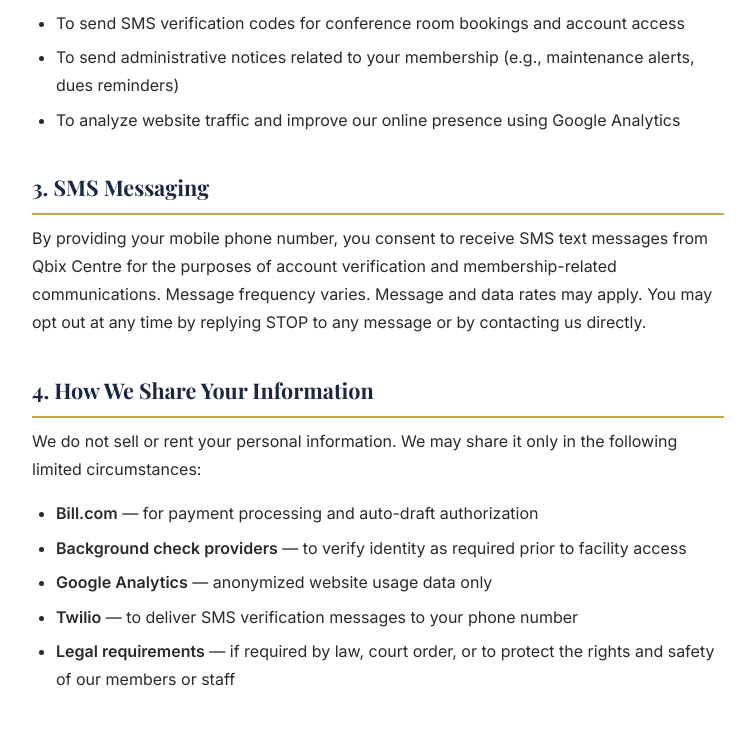
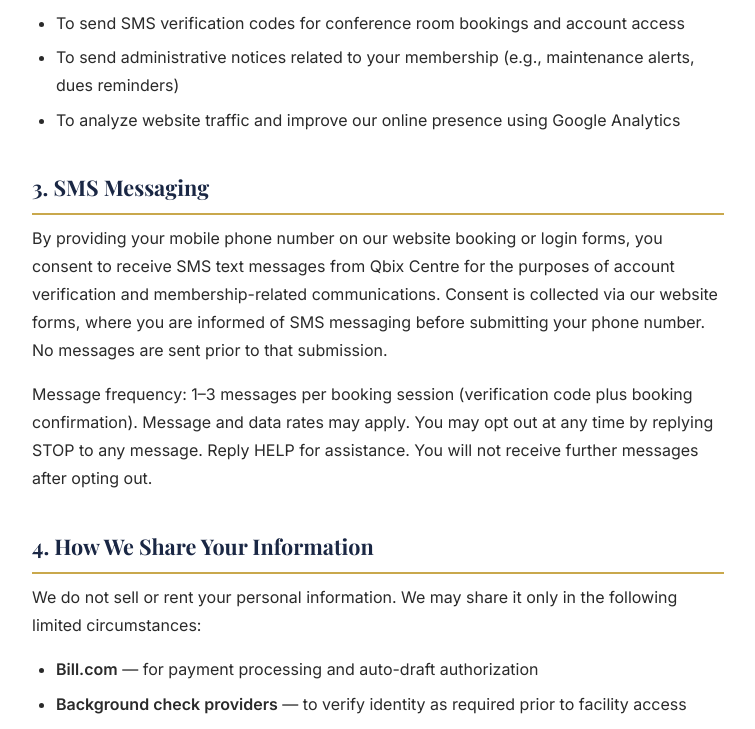
Before and after one commit to rockycpa/NewQbix, a Python web app: template templates/public/privacy.html in a window 1280 px wide. Shown: the part 1204-1933 px from the top of the page, without its empty margins (262-1017 px from the left). Run offline with Jinja, Linux system fonts and the light colour scheme; the template is opened without the code that fills it, so the values that code supplies are empty.

Commit message:
update privacy

```diff
--- a/templates/public/privacy.html
+++ b/templates/public/privacy.html
@@ -85,7 +85,8 @@
   </ul>
 
   <h2>3. SMS Messaging</h2>
-  <p>By providing your mobile phone number, you consent to receive SMS text messages from Qbix Centre for the purposes of account verification and membership-related communications. Message frequency varies. Message and data rates may apply. You may opt out at any time by replying STOP to any message or by contacting us directly.</p>
+  <p>By providing your mobile phone number on our website booking or login forms, you consent to receive SMS text messages from Qbix Centre for the purposes of account verification and membership-related communications. Consent is collected via our website forms, where you are informed of SMS messaging before submitting your phone number. No messages are sent prior to that submission.</p>
+  <p>Message frequency: 1&ndash;3 messages per booking session (verification code plus booking confirmation). Message and data rates may apply. You may opt out at any time by replying STOP to any message. Reply HELP for assistance. You will not receive further messages after opting out.</p>
 
   <h2>4. How We Share Your Information</h2>
   <p>We do not sell or rent your personal information. We may share it only in the following limited circumstances:</p>
```
